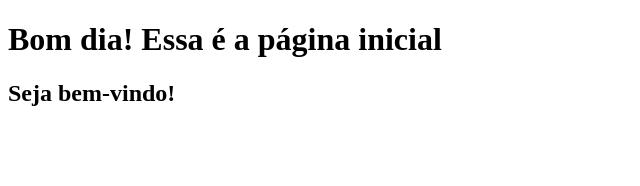
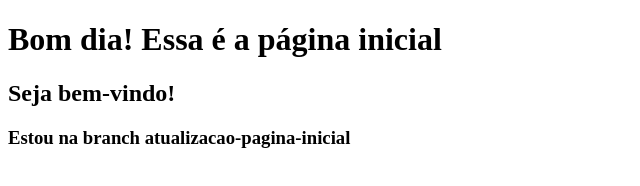
Before and after one commit to RhuanFelix/Oficina-git, a plain HTML site: page index.html in a window 1280 px wide. Shown: the whole page, without its empty margins (0-640 px from the left). Drawn offline with Linux system fonts and the light colour scheme.

Commit message:
atualização na pagina index

```diff
--- a/index.html
+++ b/index.html
@@ -8,5 +8,6 @@
 <body>
     <h1>Bom dia! Essa é a página inicial</h1>
     <h2>Seja bem-vindo!</h2>
+    <h3>Estou na branch atualizacao-pagina-inicial</h3>
 </body>
 </html>
```
